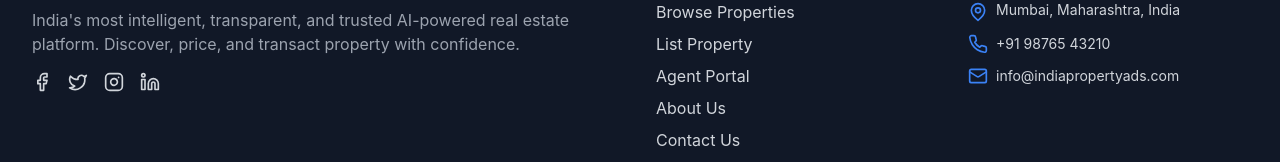
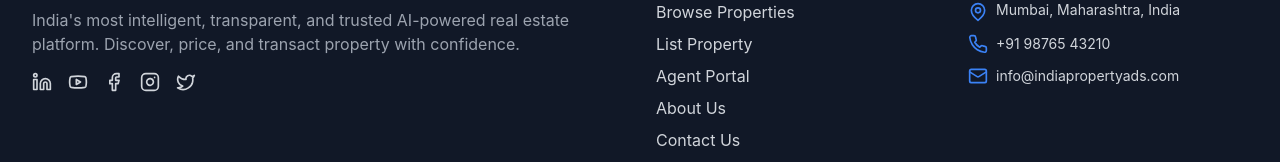
Before and after one commit to anil101001/indiapropertyads, a React (Vite) app: page / in a window 1280 px wide. Shown: the part 2712-2874 px from the top of the page. Built offline with nearby package versions, Linux system fonts and the light colour scheme; no server answers.

Commit message:
feat: Add social media links to footer
- Added LinkedIn profile link
- Added YouTube channel link
- Added Facebook page link
- Added Instagram profile link
- Added X/Twitter profile link
- All links open in new tab with proper security attributes
- Added YouTube icon from lucide-react

```diff
--- a/src/components/Footer.tsx
+++ b/src/components/Footer.tsx
@@ -1,5 +1,5 @@
 import { Link } from 'react-router-dom';
-import { Building2, Mail, Phone, MapPin, Facebook, Twitter, Instagram, Linkedin } from 'lucide-react';
+import { Building2, Mail, Phone, MapPin, Facebook, Twitter, Instagram, Linkedin, Youtube } from 'lucide-react';
 
 export default function Footer() {
   return (
@@ -19,17 +19,50 @@ export default function Footer() {
               Discover, price, and transact property with confidence.
             </p>
             <div className="flex space-x-4">
-              <a href="#" className="hover:text-primary-500 transition">
+              <a
+                href="https://www.linkedin.com/in/sethghanshyam-yadav-bb3aa5159"
+                target="_blank"
+                rel="noopener noreferrer"
+                className="hover:text-primary-500 transition"
+                aria-label="LinkedIn"
+              >
+                <Linkedin className="h-5 w-5" />
+              </a>
+              <a
+                href="https://youtube.com/@indiapropertyads"
+                target="_blank"
+                rel="noopener noreferrer"
+                className="hover:text-primary-500 transition"
+                aria-label="YouTube"
+              >
+                <Youtube className="h-5 w-5" />
+              </a>
+              <a
+                href="https://www.facebook.com/share/17gxQPxAZT/"
+                target="_blank"
+                rel="noopener noreferrer"
+                className="hover:text-primary-500 transition"
+                aria-label="Facebook"
+              >
                 <Facebook className="h-5 w-5" />
               </a>
-              <a href="#" className="hover:text-primary-500 transition">
-                <Twitter className="h-5 w-5" />
-              </a>
-              <a href="#" className="hover:text-primary-500 transition">
+              <a
+                href="https://www.instagram.com/indiapropertyads"
+                target="_blank"
+                rel="noopener noreferrer"
+                className="hover:text-primary-500 transition"
+                aria-label="Instagram"
+              >
                 <Instagram className="h-5 w-5" />
               </a>
-              <a href="#" className="hover:text-primary-500 transition">
-                <Linkedin className="h-5 w-5" />
+              <a
+                href="https://x.com/indiapropertyad"
+                target="_blank"
+                rel="noopener noreferrer"
+                className="hover:text-primary-500 transition"
+                aria-label="X (Twitter)"
+              >
+                <Twitter className="h-5 w-5" />
               </a>
             </div>
           </div>
```
